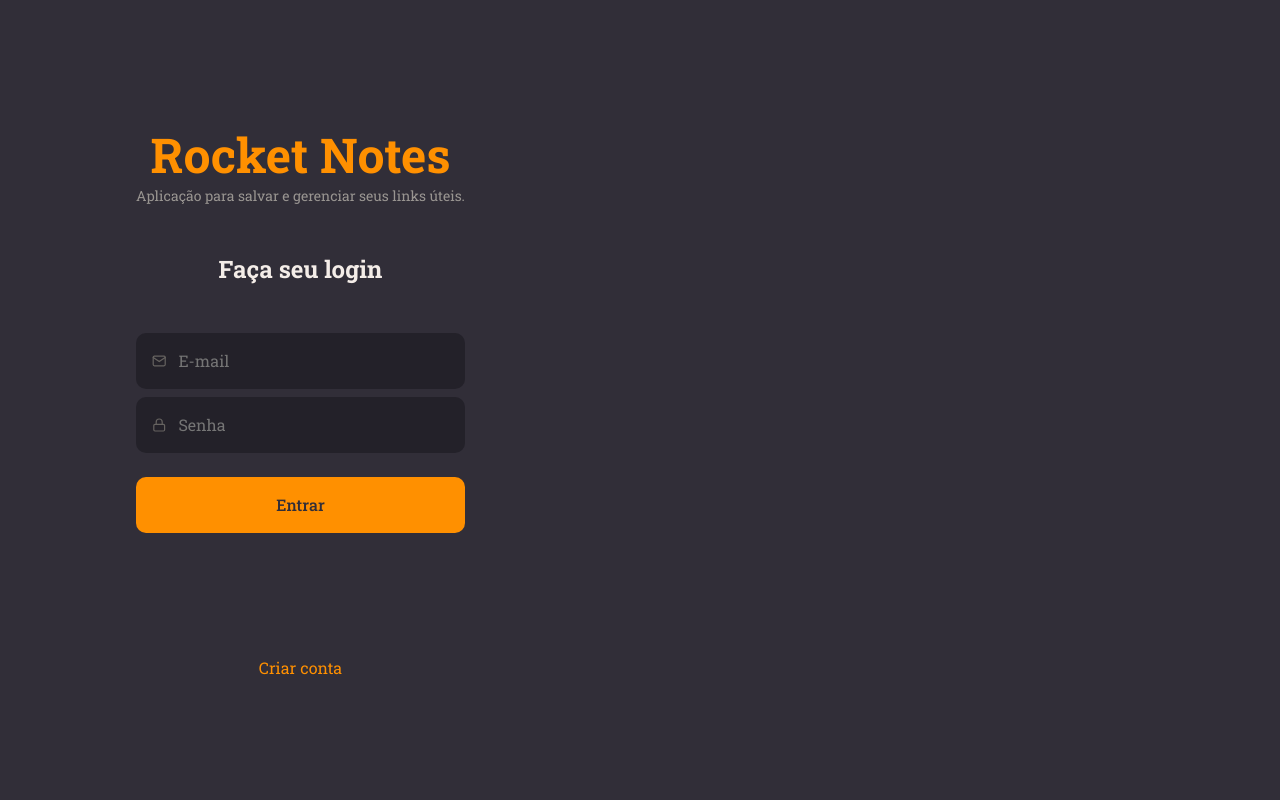
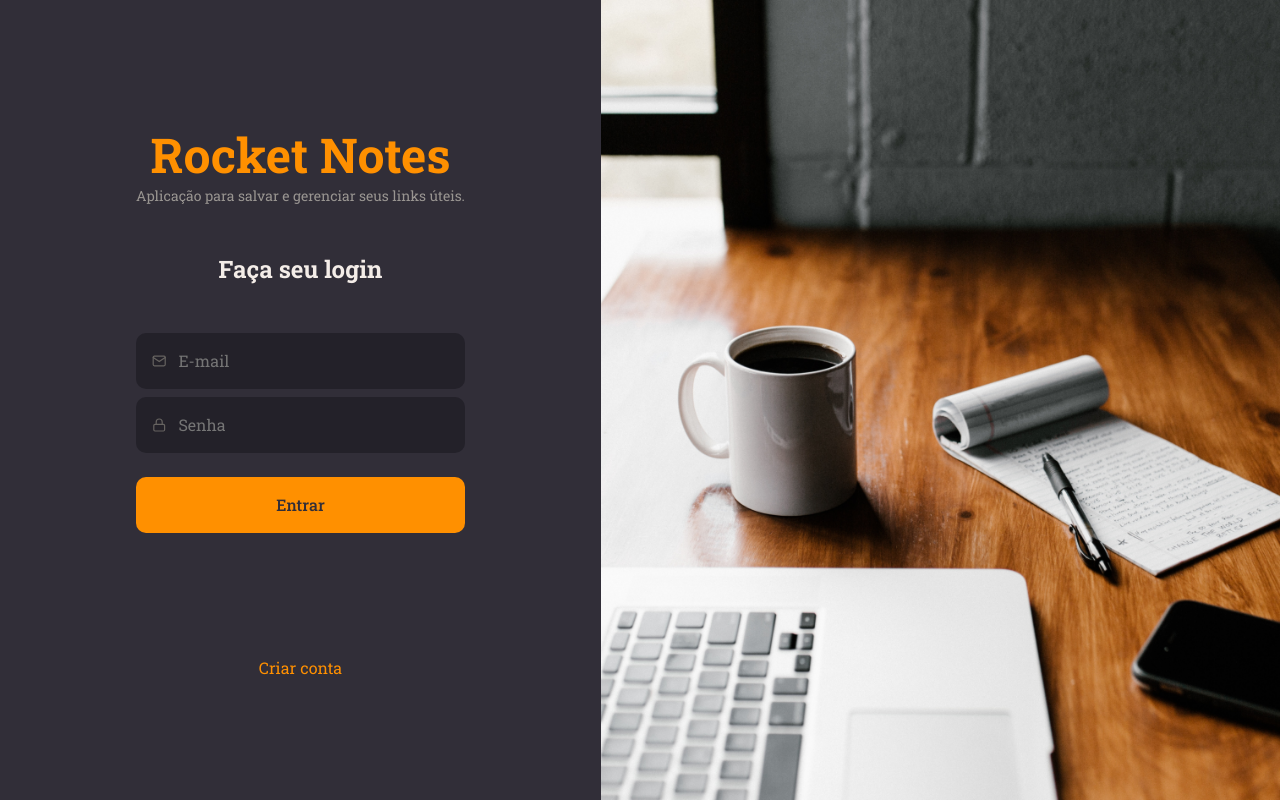
Before and after one commit to MathiasBergz/ReactJS, a React (Vite) app in the folder rocketnotes/: page / in a window 1280 px wide. Built offline with nearby package versions, Linux system fonts and the light colour scheme.

Commit message:
Updated SgnIn page

```diff
--- a/rocketnotes/src/pages/SignIn/index.jsx
+++ b/rocketnotes/src/pages/SignIn/index.jsx
@@ -1,4 +1,4 @@
-import { Container, Form } from "./styles";
+import { Container, Form, Background} from "./styles";
 import { FiLogIn, FiMail, FiLock } from 'react-icons/fi'
 
 import { Input } from '../../components/Input'
@@ -31,6 +31,7 @@
                     Criar conta
                 </a>
             </Form>
+            <Background />
         </Container>
     )
 }
--- a/rocketnotes/src/pages/SignIn/styles.js
+++ b/rocketnotes/src/pages/SignIn/styles.js
@@ -1,4 +1,5 @@
 import styled from "styled-components";
+import backgroundImage from '../../assets/background.png'
 
 export const Container = styled.div`
     height: 100vh;
@@ -38,3 +39,8 @@
         color: ${({ theme }) => theme.COLORS.ORANGE};
     }
 `
+export const Background = styled.div`
+    flex: 1;
+    background: url(${backgroundImage}) no-repeat center center;
+    background-size: cover;
+`
```
Also changed, not shown: rocketnotes/src/assets/background.png (added).
